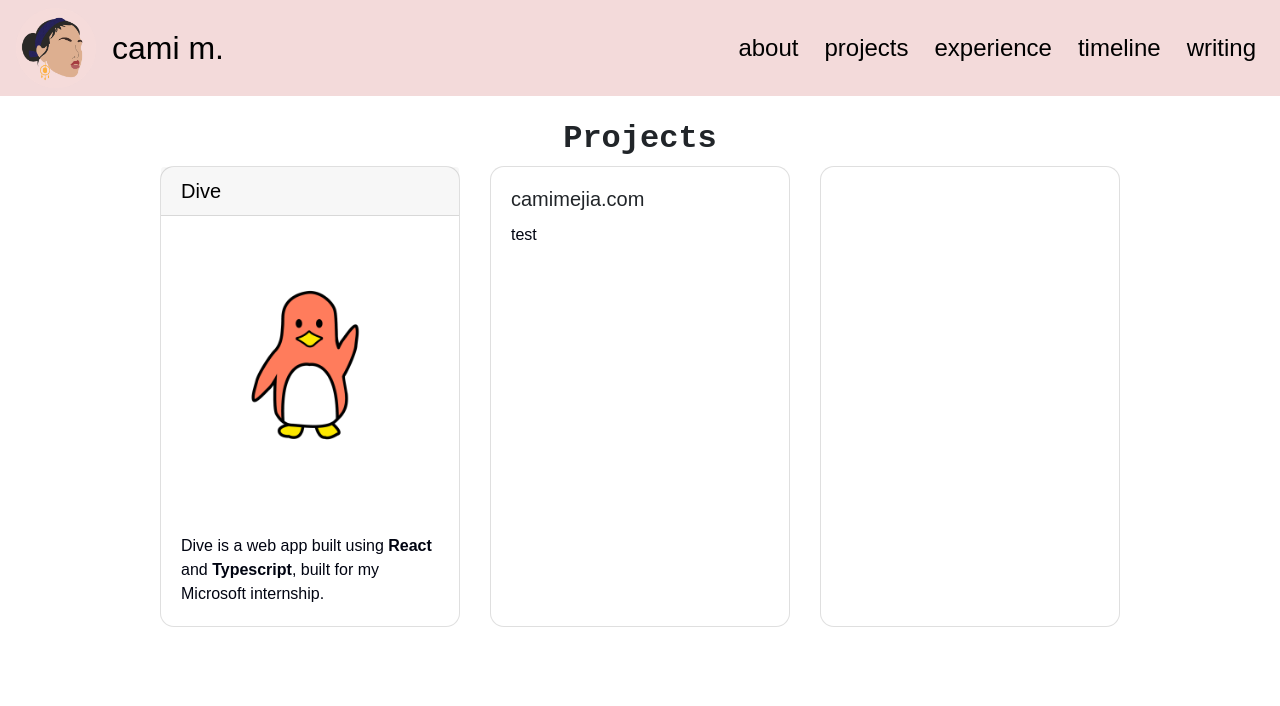
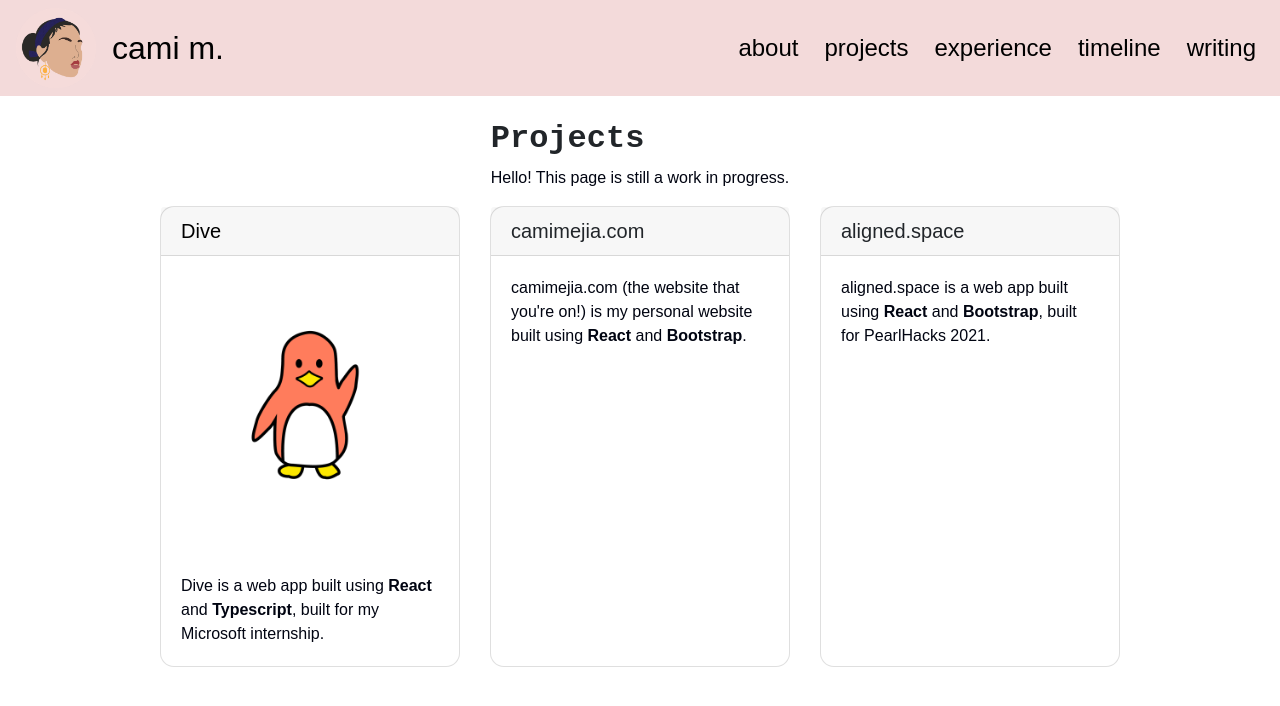
Before and after one commit to camimgh/jcamim, a React (Create React App) app: page /projects in a window 1280 px wide. Shown: the top 706 px of the page. Built offline with nearby package versions, Linux system fonts and the light colour scheme.

Commit message:
edited website description. added cards to projects page and wip warning.

```diff
--- a/public/index.html
+++ b/public/index.html
@@ -7,7 +7,7 @@
     <meta name="theme-color" content="#000000" />
     <meta
       name="description"
-      content="Web site created using create-react-app"
+      content="Personal website for Cami Mejia"
     />
     <link rel="apple-touch-icon" href="%PUBLIC_URL%/logo192.png" />
     <link
--- a/src/pages/Projects.js
+++ b/src/pages/Projects.js
@@ -17,6 +17,7 @@ class Projects extends Component {
             <div id="projects">
                 <div id="header">
                     <h1>Projects</h1>
+                    <p>Hello! This page is still a work in progress.</p>
                 </div>
 
             <div id="project-cards">
@@ -32,15 +33,18 @@ class Projects extends Component {
                     </a>
 
                     <Card>
+                        <Card.Header as="h5">camimejia.com</Card.Header>
                         <Card.Body>
-                            <Card.Title>camimejia.com</Card.Title>
-                            <Card.Text>test</Card.Text>
+                    <Card.Text>camimejia.com (the website that you're on!) is my personal website built using <b>React</b> and <b>Bootstrap</b>.</Card.Text>
                         </Card.Body>
                     </Card>
 
 
                     <Card>
-
+                        <Card.Header as="h5">aligned.space</Card.Header>
+                        <Card.Body>
+                            <Card.Text>aligned.space is a web app built using <b>React</b> and <b>Bootstrap</b>, built for PearlHacks 2021.</Card.Text>
+                        </Card.Body>
                     </Card>
                 </CardDeck>
             </div>
```
